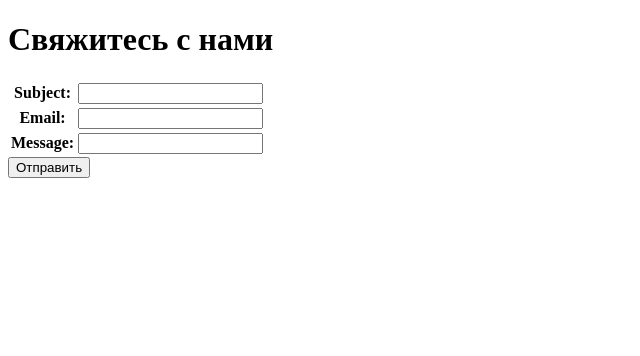
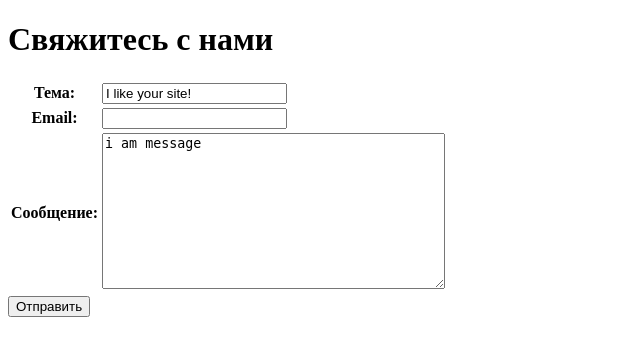
Before and after one commit to Sana451/Django_Holovaty, a Django app: page /contact/ in a window 1280 px wide. Shown: the top 356 px of the page, without its empty margins (0-640 px from the left). Run offline with Django 4.2, Linux system fonts and the light colour scheme.

Commit message:
Произведены настройки отображения формы на основе класса.

```diff
--- a/mysite/books/forms.py
+++ b/mysite/books/forms.py
@@ -2,6 +2,13 @@ from django import forms
 
 
 class ContactForm(forms.Form):
-    subject = forms.CharField()
+    subject = forms.CharField(max_length=100, label='Тема')
     email = forms.EmailField(required=False)
-    message = forms.CharField()
+    message = forms.CharField(widget=forms.Textarea, label='Сообщение')
+
+    def clean_message(self):
+        message = self.cleaned_data['message']
+        num_words = len(message.split())
+        if num_words < 4:
+            raise forms.ValidationError("Too few words!")
+        return message
--- a/mysite/books/views.py
+++ b/mysite/books/views.py
@@ -62,11 +62,13 @@ def contact(request):
             send_mail(
                         cd['subject'],
                         cd['message'],
-                        cd.get('e-mail', 'sana451@mail.ru'),
+                        cd.get('email', 'sana451@mail.ru'),
                         ['sana451@mail.ru'],
                         fail_silently=False,
             )
             return HttpResponseRedirect('/contact/thanks/')
     else:
-        form = ContactForm()
+        form = ContactForm(
+            initial={'subject': 'I like your site!', 'message': 'i am message'}
+        )
     return render(request, 'contact_form.html', {'form': form})
```
Also changed, not shown: mysite/templates/contact_form.html (+17 -0 lines).
